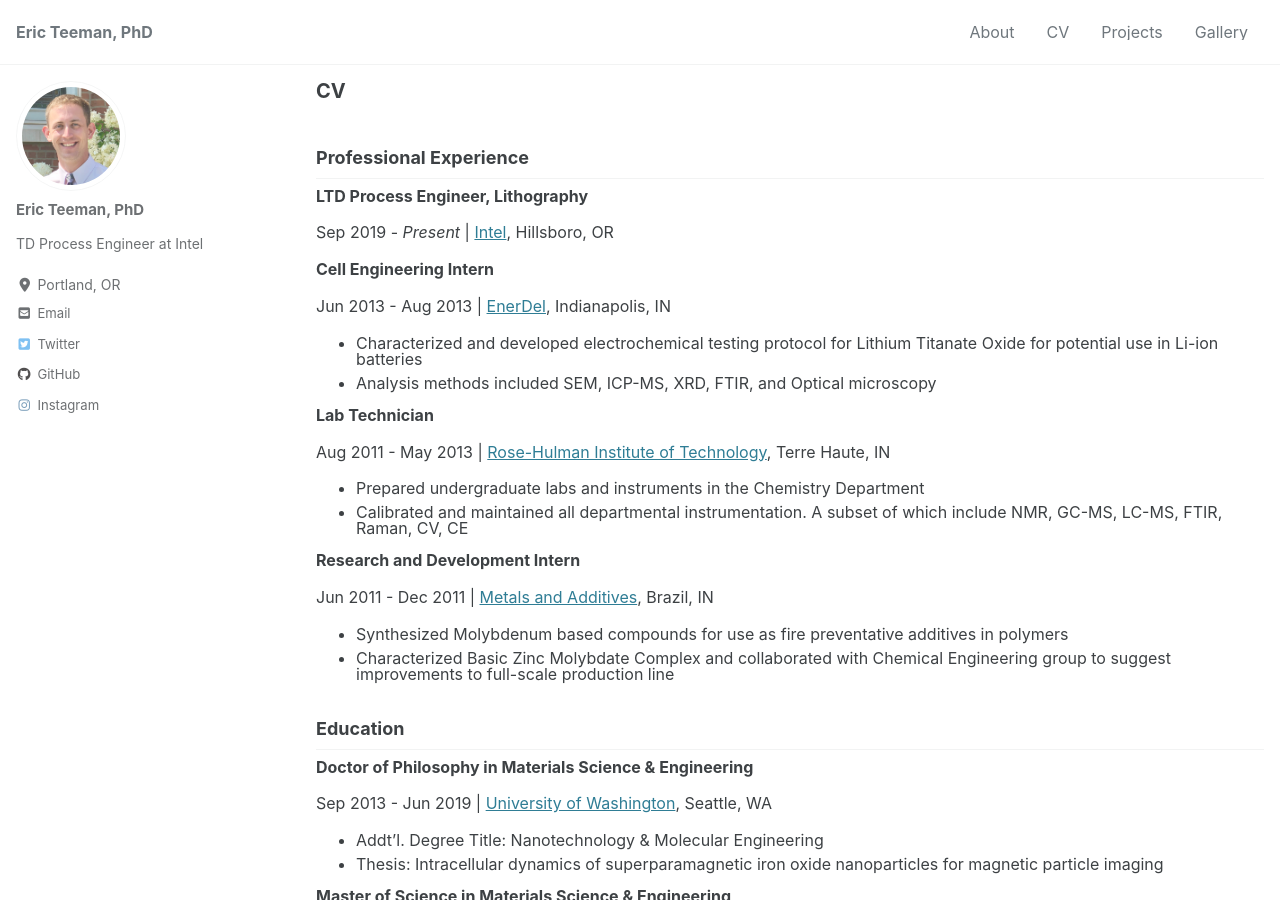
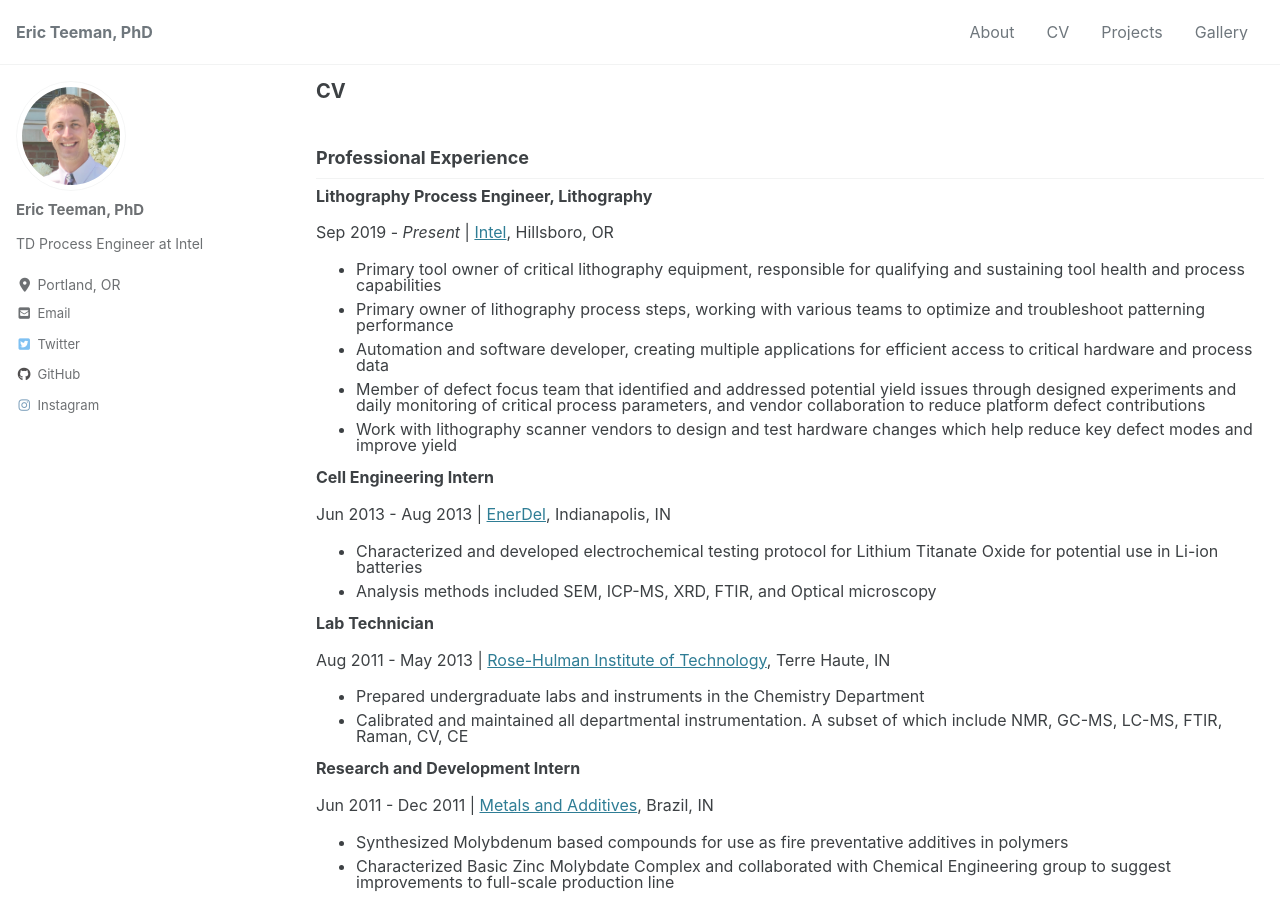
Before and after one commit to ericteeman/ericteeman.github.io, a Jekyll site: the page built from _pages/cv.md, in a window 1280 px wide and 900 px high. Built offline with Jekyll 4.4.1, drawn with Linux system fonts in a browser that asks for light colours; cached includes are drawn as plain includes; nearby versions of some CDN libraries.

Commit message:
Update cv.md

```diff
--- a/_pages/cv.md
+++ b/_pages/cv.md
@@ -8,9 +8,15 @@ classes: wide
 
 ## Professional Experience
 
-**LTD Process Engineer, Lithography**
+**Lithography Process Engineer, Lithography**
 
 Sep 2019 - *Present* \| [Intel](http://intel.com), Hillsboro, OR
+
+* Primary tool owner of critical lithography equipment, responsible for qualifying and sustaining tool health and process capabilities
+* Primary owner of lithography process steps, working with various teams to optimize and troubleshoot patterning performance
+* Automation and software developer, creating multiple applications for efficient access to critical hardware and process data
+* Member of defect focus team that identified and addressed potential yield issues through designed experiments and daily monitoring of critical process parameters, and vendor collaboration to reduce platform defect contributions
+* Work with lithography scanner vendors to design and test hardware changes which help reduce key defect modes and improve yield
 
 
 **Cell Engineering Intern**
```
